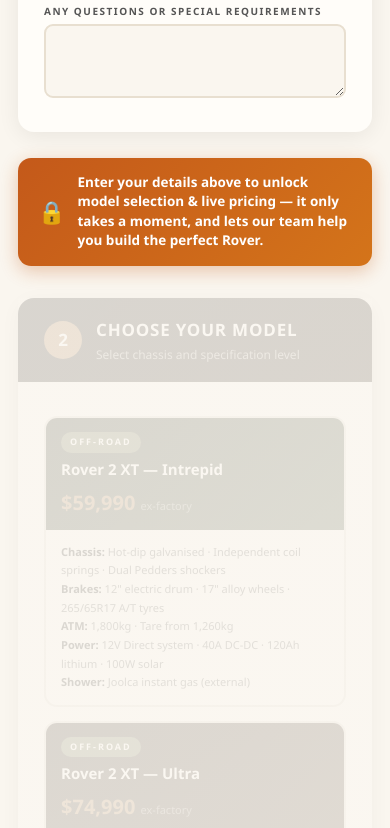
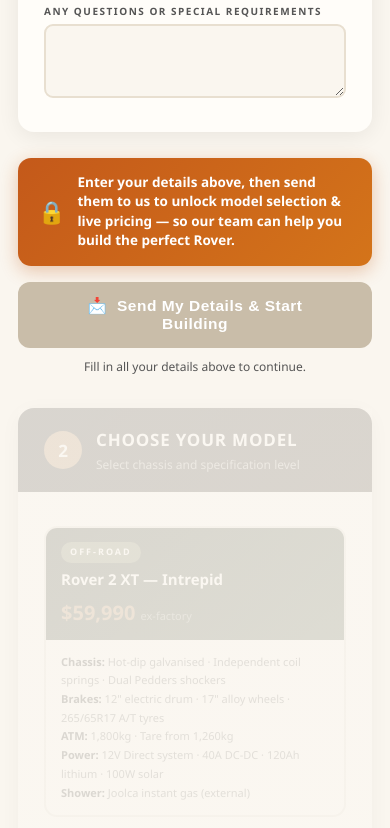
Before and after one commit to Elspith/sea-campers-website, a plain HTML site: page Netlify deployment/rover.html in a window 390 px wide. Shown: the part 1424-2252 px from the top of the page. Drawn offline with Linux system fonts and the light colour scheme.

Commit message:
Add files via upload

```diff
--- a/Netlify deployment/rover.html
+++ b/Netlify deployment/rover.html
@@ -134,6 +134,11 @@
 /* ── SUBMIT ── */
 .submit-wrap{margin-top:28px;text-align:center}
 #submit-btn{background:var(--orange);color:#fff;border:none;padding:16px 48px;border-radius:12px;font-size:16px;font-weight:800;cursor:pointer;letter-spacing:.5px;box-shadow:0 4px 18px rgba(212,116,26,.4);transition:background .2s,transform .1s;width:100%}
+.unlock-bar{margin-top:16px;text-align:center}
+#unlock-btn{background:var(--orange);color:#fff;border:none;padding:15px 40px;border-radius:12px;font-size:15.5px;font-weight:800;cursor:pointer;letter-spacing:.5px;box-shadow:0 4px 18px rgba(212,116,26,.4);transition:background .2s,opacity .2s;width:100%}
+#unlock-btn:hover:not(:disabled){background:var(--rust)}
+#unlock-btn:disabled{background:#c9bda9;cursor:not-allowed;box-shadow:none}
+.unlock-hint{font-size:12px;color:var(--mid);margin-top:9px}
 #submit-btn:hover{background:var(--rust);transform:translateY(-1px)}
 #submit-btn:disabled{opacity:.6;cursor:not-allowed;transform:none}
 
@@ -199,6 +204,15 @@
 </div>
 
 <div id="main-form">
+<!-- Netlify lead-capture form: sends a ROVER INQUIRY email the moment contact details are submitted -->
+<form name="rover-inquiry" data-netlify="true" netlify-honeypot="bot-field" hidden aria-hidden="true">
+  <input type="hidden" name="form-name" value="rover-inquiry">
+  <input type="hidden" name="subject">
+  <input type="text" name="First Name"><input type="text" name="Last Name">
+  <input type="email" name="Email"><input type="tel" name="Phone">
+  <input type="text" name="Postcode"><input type="text" name="Tow Vehicle">
+  <textarea name="Notes"></textarea><input name="bot-field">
+</form>
 <div class="container">
 
   <!-- Feature Strip -->
@@ -240,9 +254,15 @@
     <!-- DETAILS GATE NOTICE -->
     <div class="lock-notice" id="lock-notice"><span class="lk-ico">&#128274;</span><span id="lock-text">Enter your details above to unlock model selection &amp; live pricing &mdash; it only takes a moment, and lets our team help you build the perfect Rover.</span></div>
 
+    <!-- UNLOCK / LEAD-CAPTURE BUTTON -->
+    <div class="unlock-bar" id="unlock-bar">
+      <button type="button" id="unlock-btn" disabled onclick="submitInquiry()">&#128233; &nbsp;Send My Details &amp; Start Building</button>
+      <div class="unlock-hint" id="unlock-hint">Fill in all your details above to continue.</div>
+    </div>
+
     <!-- BUILD SECTION (locked until details complete) -->
     <div id="build-section" class="locked">
-    <div class="build-lock" id="build-lock"><div class="bl-card"><div class="bl-ico">&#128274;</div><div class="bl-t">Enter your details to start building</div><div class="bl-d">Add your name, email, phone, postcode and tow vehicle above to unlock model selection, options and live pricing.</div><div class="bl-arrow">&#9650;&nbsp; Your details up top</div></div></div>
+    <div class="build-lock" id="build-lock"><div class="bl-card"><div class="bl-ico">&#128274;</div><div class="bl-t">Tell us who you are first</div><div class="bl-d">Fill in your details above and tap &ldquo;Send My Details &amp; Start Building&rdquo; to unlock model selection, options and live pricing.</div><div class="bl-arrow">&#9650;&nbsp; Your details up top</div></div></div>
     <!-- STEP 2: Choose Model -->
     <div class="step">
       <div class="step-hd"><div class="step-num">2</div><div><h2>Choose Your Model</h2><p>Select chassis and specification level</p></div></div>
@@ -504,6 +524,7 @@
   document.getElementById('s-total').textContent = selectedModel ? '$'+total.toLocaleString() : '—';
 }
 
+let inquirySent=false;
 const GATE_FIELDS=['firstName','lastName','email','phone','postcode','vehicle'];
 function detailsComplete(){
   for(const id of GATE_FIELDS){ if(!document.getElementById(id).value.trim()) return false; }
@@ -512,22 +533,48 @@
   return true;
 }
 function refreshLock(){
-  const ok=detailsComplete();
+  const ready=detailsComplete();
+  const unlocked=inquirySent;
   const bs=document.getElementById('build-section');
   const ln=document.getElementById('lock-notice');
   const lt=document.getElementById('lock-text');
-  bs.classList.toggle('locked',!ok);
-  // hard-disable every control in the build area until details are complete (blocks mouse AND keyboard)
-  bs.querySelectorAll('input').forEach(i => { i.disabled = !ok; });
-  if(ok) refreshOptionStates();
+  const btn=document.getElementById('unlock-btn');
+  const hint=document.getElementById('unlock-hint');
+  bs.classList.toggle('locked',!unlocked);
+  // build stays fully disabled (mouse + keyboard) until the inquiry has been sent to SEQ
+  bs.querySelectorAll('input').forEach(i => { i.disabled = !unlocked; });
+  if(unlocked) refreshOptionStates();
   ln.style.display='flex';
-  if(ok){
+  if(unlocked){
     ln.classList.add('unlocked');
-    lt.innerHTML='&#9989; Thanks! You can now choose your model and build your quote below.';
+    const fn=document.getElementById('firstName').value.trim();
+    lt.innerHTML='&#9989; Got it'+(fn?', '+fn:'')+'! Your details are with the SEQ Campers team and <strong>we&rsquo;ll be in touch shortly</strong>. Build your Rover below &mdash; it helps us help you even faster.';
+    if(btn){ btn.disabled=true; btn.innerHTML='&#9989; &nbsp;Details Sent &mdash; We&rsquo;ll Be In Touch'; }
+    if(hint) hint.style.display='none';
   } else {
     ln.classList.remove('unlocked');
-    lt.innerHTML='Enter your details above to unlock model selection &amp; live pricing &mdash; it only takes a moment, and lets our team help you build the perfect Rover.';
+    lt.innerHTML='Enter your details above, then send them to us to unlock model selection &amp; live pricing &mdash; so our team can help you build the perfect Rover.';
+    if(btn) btn.disabled=!ready;
+    if(hint){ hint.style.display='block'; hint.textContent = ready ? "You're ready \u2014 tap the button to send your details and start building." : 'Fill in all your details above to continue.'; }
   }
+}
+
+function submitInquiry(){
+  if(!detailsComplete()){ refreshLock(); return; }
+  const btn=document.getElementById('unlock-btn');
+  btn.disabled=true; btn.innerHTML='Sending&hellip;';
+  const g=id=>document.getElementById(id).value.trim();
+  const data={
+    'form-name':'rover-inquiry',
+    'subject':'\uD83D\uDEFB ROVER INQUIRY \u2014 '+g('firstName')+' '+g('lastName'),
+    'First Name':g('firstName'),'Last Name':g('lastName'),'Email':g('email'),
+    'Phone':g('phone'),'Postcode':g('postcode'),'Tow Vehicle':g('vehicle'),'Notes':g('notes')
+  };
+  fetch('/',{method:'POST',headers:{'Content-Type':'application/x-www-form-urlencoded'},body:new URLSearchParams(data).toString()})
+   .then(() => { inquirySent=true; refreshLock();
+     document.getElementById('build-section').scrollIntoView({behavior:'smooth',block:'start'}); })
+   .catch(() => { btn.disabled=false; btn.innerHTML='&#128233; &nbsp;Send My Details &amp; Start Building';
+     alert('Sorry \u2014 we could not send your details just now. Please check your connection and try again, or email sales@seqcampers.com.au'); });
 }
 GATE_FIELDS.forEach(id => {
   document.getElementById(id).addEventListener('input', () => { updateSummary(); refreshLock(); });
```
